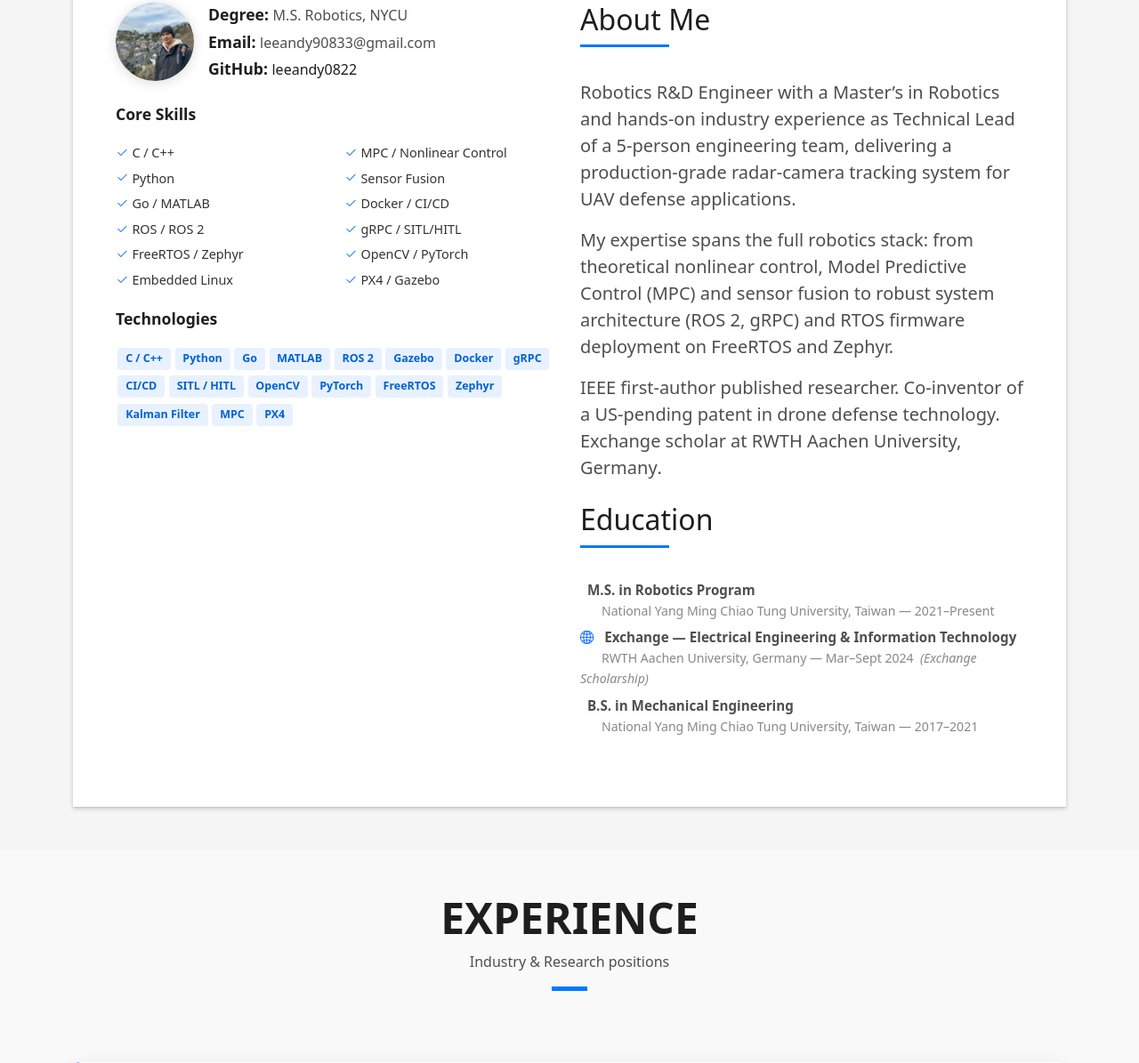
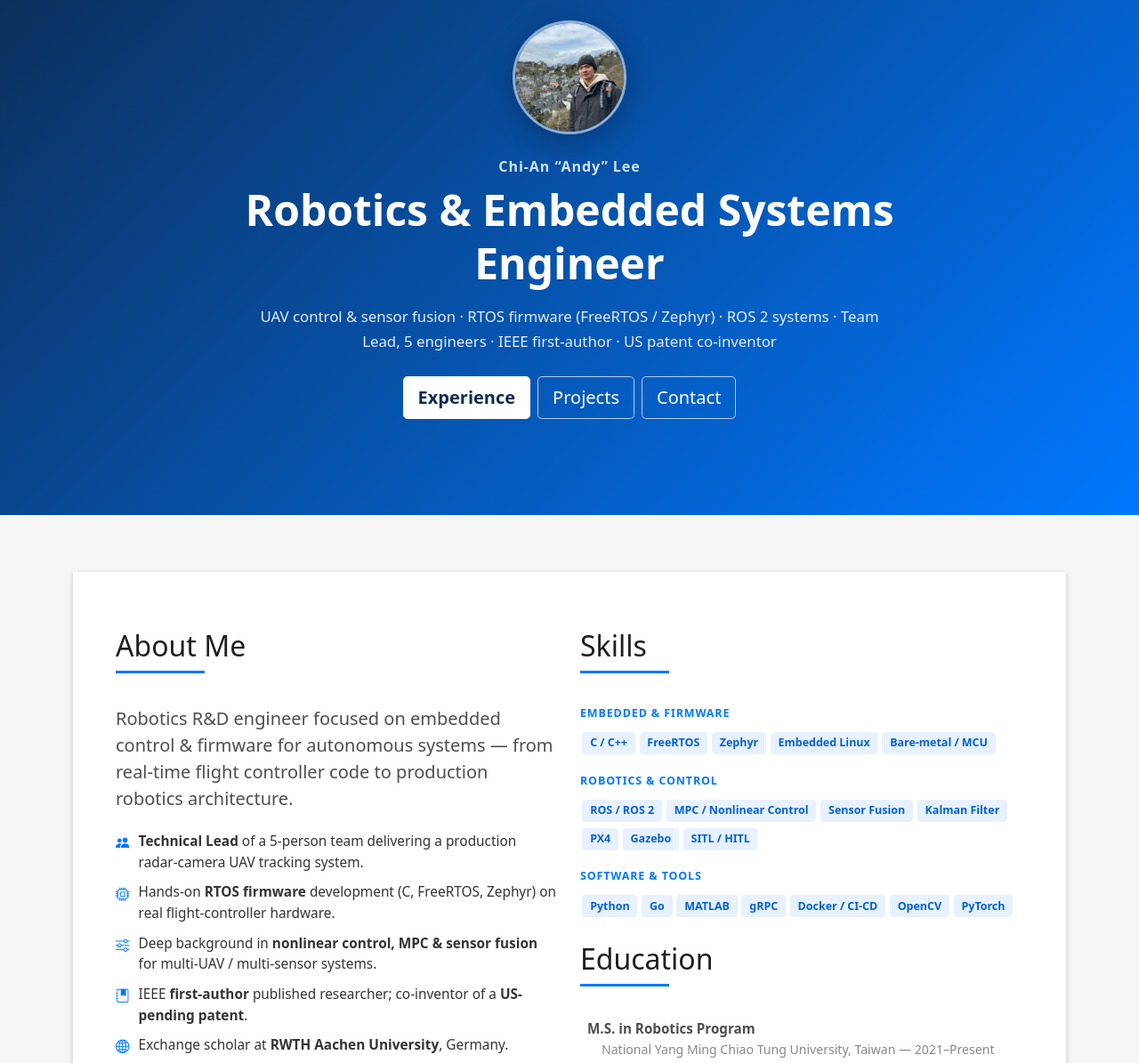
Before and after one commit to leeandy0822/leeandy0822.github.io, a plain HTML site: page index.html in a window 1280 px wide. Shown: the part 125-1320 px from the top of the page at 89% size. Drawn offline with Linux system fonts and the light colour scheme.

Commit message:
refine sections

```diff
--- a/index.html
+++ b/index.html
@@ -163,6 +163,101 @@
     .work-content {
       padding-bottom: .5rem;
     }
+
+    /* ---- hero ---- */
+    .hero-mf {
+      min-height: 88vh;
+      padding-top: 90px;
+      padding-bottom: 50px;
+      background: linear-gradient(135deg, #0d2b52 0%, #0078ff 100%);
+      color: #fff;
+    }
+
+    .hero-avatar {
+      width: 128px;
+      height: 128px;
+      object-fit: cover;
+      border: 3px solid rgba(255, 255, 255, .55);
+      box-shadow: 0 8px 30px rgba(0, 0, 0, .25);
+    }
+
+    .hero-eyebrow {
+      font-size: 1rem;
+      font-weight: 600;
+      letter-spacing: .06em;
+      color: #cfe3ff;
+      margin-bottom: .4rem;
+    }
+
+    .hero-headline {
+      font-size: 2.2rem;
+      font-weight: 700;
+      color: #fff;
+      margin-bottom: 1rem;
+      line-height: 1.25;
+    }
+
+    @media (min-width: 768px) {
+      .hero-headline {
+        font-size: 3rem;
+      }
+    }
+
+    .hero-tagline {
+      font-size: 1.05rem;
+      color: #e4edf9;
+      max-width: 720px;
+      margin: 0 auto;
+      line-height: 1.7;
+    }
+
+    .hero-btn-solid {
+      background: #fff;
+      color: #0d2b52;
+      font-weight: 600;
+      border: 1px solid #fff;
+    }
+
+    .hero-btn-solid:hover {
+      background: #e4edf9;
+      color: #0d2b52;
+    }
+
+    /* ---- about: skill groups ---- */
+    .skill-group {
+      margin-bottom: 1.1rem;
+    }
+
+    .skill-group-title {
+      font-size: .78rem;
+      font-weight: 700;
+      text-transform: uppercase;
+      letter-spacing: .07em;
+      color: #0078ff;
+      margin-bottom: .5rem;
+      display: block;
+    }
+
+    .about-highlights {
+      list-style: none;
+      padding: 0;
+      margin: 0 0 1.2rem 0;
+    }
+
+    .about-highlights li {
+      position: relative;
+      padding: .3rem 0 .3rem 1.6rem;
+      font-size: .96rem;
+      color: #333;
+      line-height: 1.55;
+    }
+
+    .about-highlights li i {
+      position: absolute;
+      left: 0;
+      top: .45rem;
+      color: #0078ff;
+    }
   </style>
 </head>
 
@@ -189,6 +284,28 @@
 
   <main id="main">
 
+    <!-- ======= Hero Section ======= -->
+    <section id="hero" class="hero-mf d-flex align-items-center route">
+      <div class="container position-relative">
+        <div class="row justify-content-center">
+          <div class="col-lg-9 text-center">
+            <img src="assets/img/leeandy.jfif" class="rounded-circle hero-avatar mb-4" alt="Andy Lee">
+            <p class="hero-eyebrow">Chi-An &ldquo;Andy&rdquo; Lee</p>
+            <h1 class="hero-headline">Robotics &amp; Embedded Systems Engineer</h1>
+            <p class="hero-tagline">
+              UAV control &amp; sensor fusion &middot; RTOS firmware (FreeRTOS / Zephyr) &middot; ROS 2 systems
+              &middot; Team Lead, 5 engineers &middot; IEEE first-author &middot; US patent co-inventor
+            </p>
+            <div class="hero-btns d-flex flex-wrap justify-content-center gap-2 mt-4">
+              <a href="#experience" class="btn btn-lg scrollto hero-btn-solid">Experience</a>
+              <a href="#projects" class="btn btn-outline-light btn-lg scrollto">Projects</a>
+              <a href="#contact" class="btn btn-outline-light btn-lg scrollto">Contact</a>
+            </div>
+          </div>
+        </div>
+      </div>
+    </section>
+
     <!-- ======= About Section ======= -->
     <section id="about" class="about-mf sect-pt4 route">
       <div class="container">
@@ -196,13 +313,31 @@
           <div class="col-sm-12">
             <div class="box-shadow-full">
               <div class="row">
-                <!-- Left: avatar + info + skills -->
+                <!-- Left: intro text + highlights -->
                 <div class="col-md-6">
-                  <div class="d-flex align-items-center mb-4">
-                    <img src="assets/img/leeandy.jfif" class="rounded-circle"
-                      style="width:88px;height:88px;object-fit:cover;flex-shrink:0;box-shadow:0 2px 14px rgba(0,0,0,.15);"
-                      alt="Andy Lee">
-                    <div class="about-info ms-3">
+                  <div class="about-me">
+                    <div class="title-box-2">
+                      <h5 class="title-left">About Me</h5>
+                    </div>
+                    <p class="lead mb-3">
+                      Robotics R&amp;D engineer focused on <strong>embedded control &amp; firmware</strong> for
+                      autonomous systems &mdash; from real-time flight controller code to production robotics
+                      architecture.
+                    </p>
+                    <ul class="about-highlights">
+                      <li><i class="bi bi-people-fill"></i><strong>Technical Lead</strong> of a 5-person team
+                        delivering a production radar-camera UAV tracking system.</li>
+                      <li><i class="bi bi-cpu"></i>Hands-on <strong>RTOS firmware</strong> development (C, FreeRTOS,
+                        Zephyr) on real flight-controller hardware.</li>
+                      <li><i class="bi bi-sliders"></i>Deep background in <strong>nonlinear control, MPC &amp; sensor
+                          fusion</strong> for multi-UAV / multi-sensor systems.</li>
+                      <li><i class="bi bi-journal-bookmark-fill"></i>IEEE <strong>first-author</strong> published
+                        researcher; co-inventor of a <strong>US-pending patent</strong>.</li>
+                      <li><i class="bi bi-globe2"></i>Exchange scholar at <strong>RWTH Aachen University</strong>,
+                        Germany.</li>
+                    </ul>
+
+                    <div class="about-info">
                       <p class="mb-1"><span class="title-s">Degree: </span><span>M.S. Robotics, NYCU</span></p>
                       <p class="mb-1"><span class="title-s">Email: </span><span>leeandy90833@gmail.com</span></p>
                       <p class="mb-0"><span class="title-s">GitHub: </span>
@@ -210,83 +345,51 @@
                       </p>
                     </div>
                   </div>
-
-                  <div class="mt-3">
-                    <p class="title-s">Core Skills</p>
-                    <ul style="list-style:none;padding:0;margin:0;columns:2;column-gap:1rem;">
-                      <li style="padding:.22rem 0;font-size:.9rem;color:#333;"><i
-                          class="bi bi-check2 text-primary me-1"></i>C / C++</li>
-                      <li style="padding:.22rem 0;font-size:.9rem;color:#333;"><i
-                          class="bi bi-check2 text-primary me-1"></i>Python</li>
-                      <li style="padding:.22rem 0;font-size:.9rem;color:#333;"><i
-                          class="bi bi-check2 text-primary me-1"></i>Go / MATLAB</li>
-                      <li style="padding:.22rem 0;font-size:.9rem;color:#333;"><i
-                          class="bi bi-check2 text-primary me-1"></i>ROS / ROS 2</li>
-                      <li style="padding:.22rem 0;font-size:.9rem;color:#333;"><i
-                          class="bi bi-check2 text-primary me-1"></i>FreeRTOS / Zephyr</li>
-                      <li style="padding:.22rem 0;font-size:.9rem;color:#333;"><i
-                          class="bi bi-check2 text-primary me-1"></i>Embedded Linux</li>
-                      <li style="padding:.22rem 0;font-size:.9rem;color:#333;"><i
-                          class="bi bi-check2 text-primary me-1"></i>MPC / Nonlinear Control</li>
-                      <li style="padding:.22rem 0;font-size:.9rem;color:#333;"><i
-                          class="bi bi-check2 text-primary me-1"></i>Sensor Fusion</li>
-                      <li style="padding:.22rem 0;font-size:.9rem;color:#333;"><i
-                          class="bi bi-check2 text-primary me-1"></i>Docker / CI/CD</li>
-                      <li style="padding:.22rem 0;font-size:.9rem;color:#333;"><i
-                          class="bi bi-check2 text-primary me-1"></i>gRPC / SITL/HITL</li>
-                      <li style="padding:.22rem 0;font-size:.9rem;color:#333;"><i
-                          class="bi bi-check2 text-primary me-1"></i>OpenCV / PyTorch</li>
-                      <li style="padding:.22rem 0;font-size:.9rem;color:#333;"><i
-                          class="bi bi-check2 text-primary me-1"></i>PX4 / Gazebo</li>
-                    </ul>
                 </div>
 
-                  <div class="mt-3">
-                    <p class="title-s">Technologies</p>
+                <!-- Right: grouped skills + education -->
+                <div class="col-md-6">
+                  <div class="pt-4 pt-md-0">
+                    <div class="title-box-2">
+                      <h5 class="title-left">Skills</h5>
+                    </div>
+
+                    <div class="skill-group">
+                      <span class="skill-group-title">Embedded &amp; Firmware</span>
                       <div class="skills-grid">
                         <span class="skill-badge">C / C++</span>
+                        <span class="skill-badge">FreeRTOS</span>
+                        <span class="skill-badge">Zephyr</span>
+                        <span class="skill-badge">Embedded Linux</span>
+                        <span class="skill-badge">Bare-metal / MCU</span>
+                      </div>
+                    </div>
+
+                    <div class="skill-group">
+                      <span class="skill-group-title">Robotics &amp; Control</span>
+                      <div class="skills-grid">
+                        <span class="skill-badge">ROS / ROS 2</span>
+                        <span class="skill-badge">MPC / Nonlinear Control</span>
+                        <span class="skill-badge">Sensor Fusion</span>
+                        <span class="skill-badge">Kalman Filter</span>
+                        <span class="skill-badge">PX4</span>
+                        <span class="skill-badge">Gazebo</span>
+                        <span class="skill-badge">SITL / HITL</span>
+                      </div>
+                    </div>
+
+                    <div class="skill-group">
+                      <span class="skill-group-title">Software &amp; Tools</span>
+                      <div class="skills-grid">
                         <span class="skill-badge">Python</span>
                         <span class="skill-badge">Go</span>
                         <span class="skill-badge">MATLAB</span>
-                      <span class="skill-badge">ROS 2</span>
-                      <span class="skill-badge">Gazebo</span>
-                      <span class="skill-badge">Docker</span>
                         <span class="skill-badge">gRPC</span>
-                      <span class="skill-badge">CI/CD</span>
-                      <span class="skill-badge">SITL / HITL</span>
+                        <span class="skill-badge">Docker / CI-CD</span>
                         <span class="skill-badge">OpenCV</span>
                         <span class="skill-badge">PyTorch</span>
-                      <span class="skill-badge">FreeRTOS</span>
-                      <span class="skill-badge">Zephyr</span>
-                      <span class="skill-badge">Kalman Filter</span>
-                      <span class="skill-badge">MPC</span>
-                      <span class="skill-badge">PX4</span>
                       </div>
                     </div>
-                </div>
-
-                <!-- Right: about text + education -->
-                <div class="col-md-6">
-                  <div class="about-me pt-4 pt-md-0">
-                    <div class="title-box-2">
-                      <h5 class="title-left">About Me</h5>
-                    </div>
-                    <p class="lead">
-                      Robotics R&amp;D Engineer with a Master&rsquo;s in Robotics and hands-on industry experience as
-                      <strong>Technical Lead of a 5-person engineering team</strong>, delivering a production-grade
-                      radar-camera tracking system for UAV defense applications.
-                    </p>
-                    <p class="lead">
-                      My expertise spans the full robotics stack: from theoretical
-                      <strong>nonlinear control, Model Predictive Control (MPC) and sensor fusion</strong>
-                      to robust system architecture (ROS 2, gRPC) and
-                      <strong>RTOS firmware deployment</strong> on FreeRTOS and Zephyr.
-                    </p>
-                    <p class="lead">
-                      IEEE <strong>first-author</strong> published researcher. Co-inventor of a
-                      <strong>US-pending patent</strong> in drone defense technology.
-                      Exchange scholar at <strong>RWTH Aachen University, Germany</strong>.
-                    </p>
 
                     <div class="title-box-2 mt-4">
                       <h5 class="title-left">Education</h5>
@@ -381,6 +484,7 @@
           </div>
         </div>
 
+      </div>
     </section>
 
     <!-- ======= Counter Section ======= -->
@@ -630,6 +734,36 @@
       </div>
     </section>
 
+    <!-- ======= Contact Section ======= -->
+    <section id="contact" class="contact-mf route" style="background:#f0f5ff;">
+      <div class="container">
+        <div class="row">
+          <div class="col-sm-12">
+            <div class="title-box text-center">
+              <h3 class="title-a">Contact</h3>
+              <p class="subtitle-a">Let&rsquo;s talk about robotics &amp; embedded systems roles</p>
+              <div class="line-mf"></div>
+            </div>
+          </div>
+        </div>
+        <div class="row justify-content-center text-center g-4">
+          <div class="col-sm-4 col-md-3">
+            <a href="mailto:leeandy90833@gmail.com" class="pub-card d-block text-decoration-none">
+              <div class="pub-icon"><i class="bi bi-envelope-fill"></i></div>
+              <h5>Email</h5>
+              <p class="mb-0">leeandy90833@gmail.com</p>
+            </a>
+          </div>
+          <div class="col-sm-4 col-md-3">
+            <a href="https://github.com/leeandy0822" target="_blank" class="pub-card d-block text-decoration-none">
+              <div class="pub-icon"><i class="bi bi-github"></i></div>
+              <h5>GitHub</h5>
+              <p class="mb-0">leeandy0822</p>
+            </a>
+          </div>
+        </div>
+      </div>
+    </section>
 
   </main>
 
```
Lines whose indentation alone changed are shown as unchanged.
